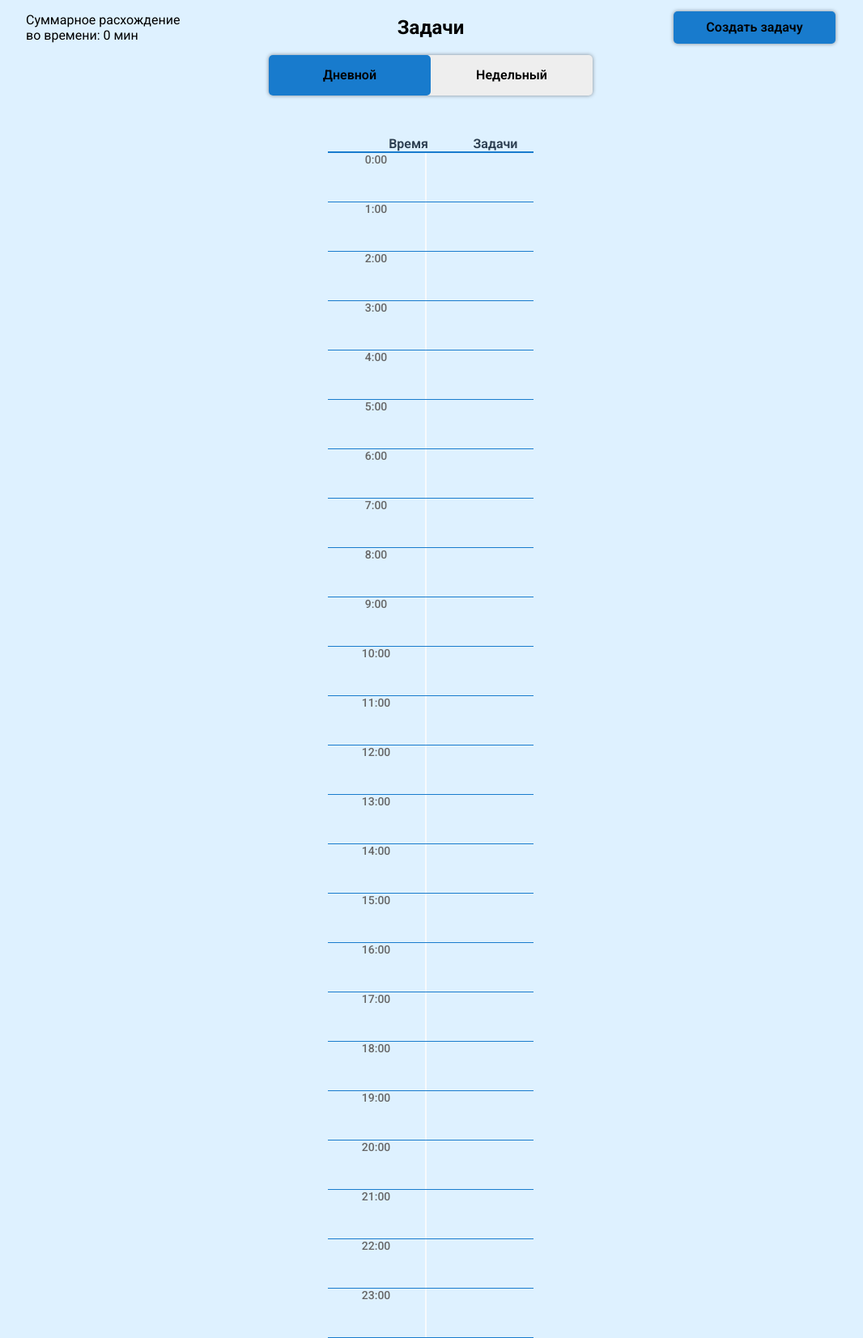
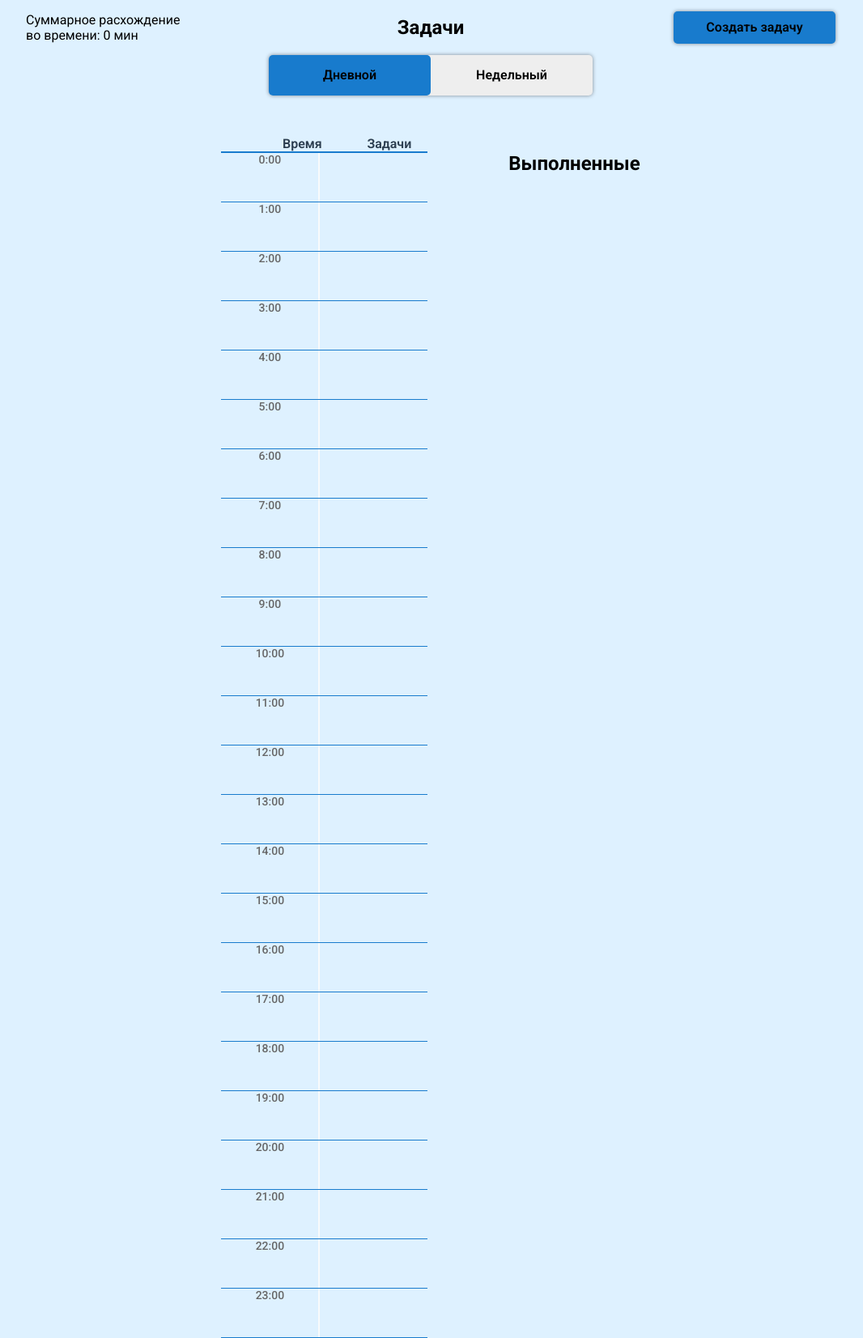
Before and after one commit to Naka4442/wonderful-planner, a Flask app: page / in a window 1280 px wide. Shown: the part 100-1753 px from the top of the page at 81% size, without its empty margins (108-1174 px from the left). Run offline with Flask 3, Linux system fonts and the light colour scheme; the visitor is signed in with stand-in values (Sample User, id 1); data that the repository does not hold is empty.

Commit message:
Задачи

```diff
--- a/services/task_services.py
+++ b/services/task_services.py
@@ -77,3 +77,7 @@ class TaskServices:
             ).order_by(Task.repeat_time_start).all()
 
         return repeated_tasks
+
+    def get_not_repeated_tasks(self, user_id: int):
+        # TODO: Ярик сделать вывод неповторяющихся задач
+        ...
--- a/static/css/index.css
+++ b/static/css/index.css
@@ -28,7 +28,7 @@ main{
     width: 75%;
 }
 .task{
-    width: 100%;
+    width: 500px;
     height: 50px;
     background-color: #187bcd;
     border-radius: 5px;
@@ -179,6 +179,18 @@ main{
     background-color: #187bcd;
 }
 
+.tasks-main{
+    width: 75%;
+    display: flex;
+    justify-content: center;
+    gap: 100px;
+}
+
+.tasks-container-block{
+    display: flex;
+    flex-direction: column;
+}
+
 .calendar-header{
     display: flex;
     border-bottom: 2px solid #187bcd;
--- a/templates/index.html
+++ b/templates/index.html
@@ -25,31 +25,7 @@
             <a href="/" class="active">Дневной</a>
             <a href="/weekly">Недельный</a>
         </div>
-        <!-- <div class="tasks">
-            {% for task in undone %}
-            <div class="task">
-                <h4>{{ task.title }}</h4>
-                <p>{{task.description}}</p>
-                <p>Сложность: {{task.difficulty}}</p>
-                <p>Время: {{task.supposed_time}}</p>
-                <input type="hidden" value="{{task.id}}" class="task-id">
-                <input class="check" type="checkbox" id="">
-            </div>
-            {% endfor %}
-        </div>
-        <h2>Выполненные</h2>
-        <div class="tasks">
-            {% for task in done %}
-            <div class="task">
-                <h4>{{ task.title }}</h4>
-                <p>{{task.description}}</p>
-                <p>Сложность: {{task.difficulty}}</p>
-                <p>Время: {{task.actual_time}}</p>
-                <input type="hidden" value="{{task.id}}" class="task-id">
-            </div>
-            {% endfor %}
-        </div>
-    </main> -->
+        <div class="tasks-main">
             <div class="calendar-container">
                 <div class="calendar-header">
                     <div class="time-column">Время</div>
@@ -83,6 +59,34 @@
                     {% endfor %}
                 </div>
             </div>
+            <div class="tasks-container-block">
+                <div class="tasks">
+                    {% for task in undone %}
+                    <div class="task">
+                        <h4>{{ task.title }}</h4>
+                        <p>{{task.description}}</p>
+                        <p>Сложность: {{task.difficulty}}</p>
+                        <p>Время: {{task.supposed_time}}</p>
+                        <input type="hidden" value="{{task.id}}" class="task-id">
+                        <input class="check" type="checkbox" id="">
+                    </div>
+                    {% endfor %}
+                </div>
+                <h2>Выполненные</h2>
+                <div class="tasks">
+                    {% for task in done %}
+                    <div class="task">
+                        <h4>{{ task.title }}</h4>
+                        <p>{{task.description}}</p>
+                        <p>Сложность: {{task.difficulty}}</p>
+                        <p>Время: {{task.actual_time}}</p>
+                        <input type="hidden" value="{{task.id}}" class="task-id">
+                    </div>
+                    {% endfor %}
+                </div>
+            </div>
+        </div>
+    </main>
     <section class="modal hidden">
         <div class="check-task-modal">
             <h3>Завершение задачи</h3>
```
Lines whose indentation alone changed are shown as unchanged.
